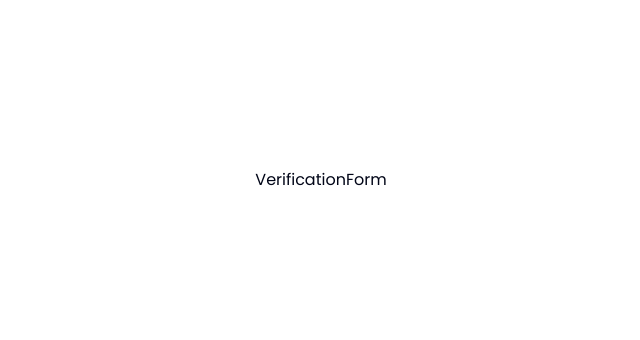
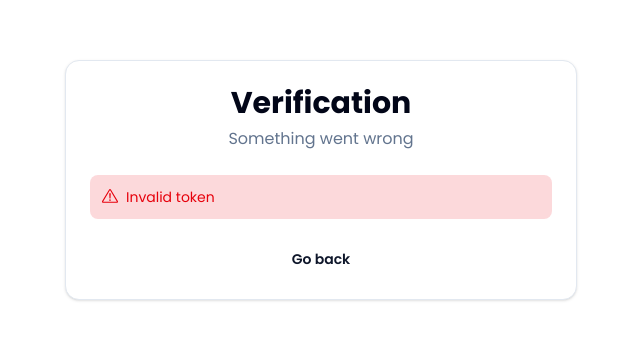
Before and after one commit to xxxKirS/next-auth, a Next.js app: page /verify in a window 1280 px wide. Shown: the part 220-560 px from the top of the page, without its empty margins (319-959 px from the left). Built offline with nearby package versions, Linux system fonts and the light colour scheme.

Commit message:
feat: send email & verify email

```diff
--- a/package.json
+++ b/package.json
@@ -25,6 +25,7 @@
     "react-dom": "^19.0.0",
     "react-hook-form": "^7.60.0",
     "react-icons": "^5.5.0",
+    "react-spinners": "^0.17.0",
     "resend": "^4.6.0",
     "tailwind-merge": "^3.3.1",
     "uuid": "^11.1.0",
--- /dev/null
+++ b/src/actions/verification.ts
@@ -0,0 +1,31 @@
+'use server';
+
+import { getUserByEmail } from '@/data/user';
+import { getVerificationTokenByToken } from '@/data/verification-token';
+import { db } from '@/lib/db';
+
+export async function newVerification(token: string) {
+  const existingToken = await getVerificationTokenByToken(token);
+
+  if (!existingToken) return { error: 'Invalid token' };
+
+  const hasExpired = new Date(existingToken.expires) < new Date();
+
+  if (hasExpired) {
+    await db.verificationToken.delete({ where: { id: existingToken.id } });
+    return { error: 'Token expired' };
+  }
+
+  const existingUser = await getUserByEmail(existingToken.email);
+
+  if (!existingUser) return { error: 'User not found' };
+
+  await db.user.update({
+    where: { id: existingUser.id },
+    data: { emailVerified: new Date() },
+  });
+
+  await db.verificationToken.delete({ where: { id: existingToken.id } });
+
+  return { success: 'Email verified!' };
+}
--- a/src/components/auth/VerificationForm.tsx
+++ b/src/components/auth/VerificationForm.tsx
@@ -1,5 +1,69 @@
-import React from 'react';
+'use client';
+
+import { PAGES } from '@/config/pages.config';
+import React, { useCallback, useEffect, useState, useTransition } from 'react';
+import CardWrapper from './CardWrapper';
+import { CircleLoader } from 'react-spinners';
+import { useSearchParams } from 'next/navigation';
+import FormError from '../form-error';
+import { newVerification } from '@/actions/verification';
+import FormSuccess from '../form-success';
 
 export default function VerificationForm() {
-  return <div>VerificationForm</div>;
+  const searchParams = useSearchParams();
+  const [isPending, startTransition] = useTransition();
+  const [error, setError] = useState<string | undefined>('');
+  const [success, setSuccess] = useState<string | undefined>('');
+
+  const token = searchParams.get('token');
+
+  const onSubmit = useCallback(() => {
+    if (success || error) return;
+
+    if (!token) {
+      setError('Invalid token');
+      return;
+    }
+
+    newVerification(token)
+      .then((data) => {
+        setError(data?.error);
+        setSuccess(data?.success);
+      })
+      .catch(() => setError('Something went wrong'));
+  }, [token, success, error]);
+
+  useEffect(() => {
+    startTransition(() => {
+      onSubmit();
+    });
+  }, [onSubmit]);
+
+  return (
+    <CardWrapper
+      headerLabel='Verification'
+      headerDescription={
+        token && isPending
+          ? 'Confirming your email...'
+          : token && success
+            ? 'Email verified!'
+            : 'Something went wrong'
+      }
+      backButtonPath={PAGES.LOGIN}
+      backButtonLabel='Go back'
+    >
+      {!token && <FormError message='Invalid token' />}
+      {token && (
+        <>
+          {isPending && (
+            <div className='flex flex-col gap-4 items-center'>
+              <CircleLoader />
+            </div>
+          )}
+          {!isPending && !error && success && <FormSuccess message={success} />}
+          {!isPending && error && !success && <FormError message={error} />}
+        </>
+      )}
+    </CardWrapper>
+  );
 }
```
Also changed, not shown: 1 other file (tests, documents, lock files or other folders).
